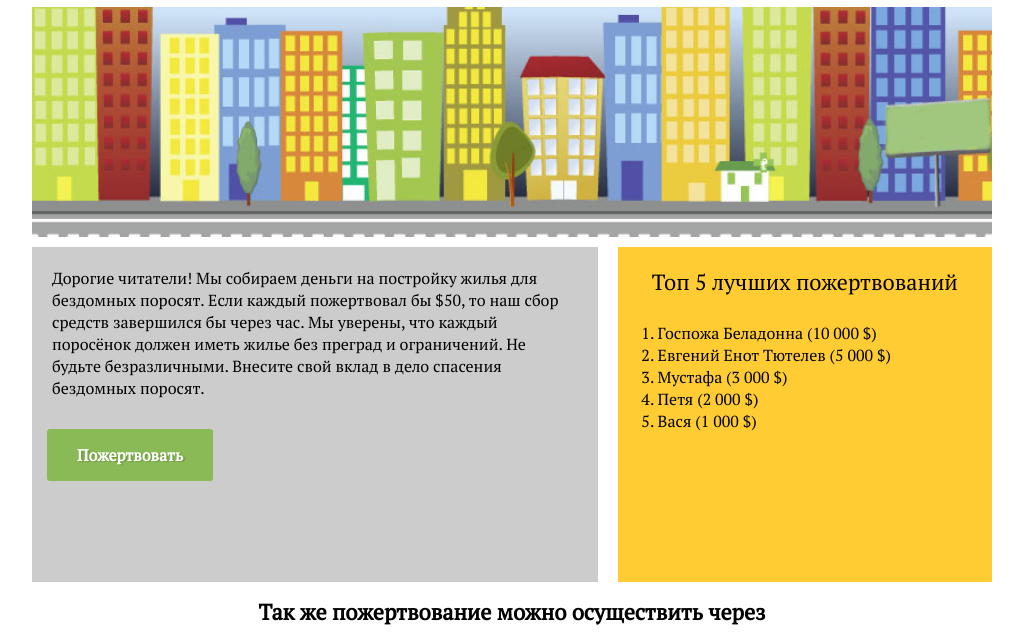
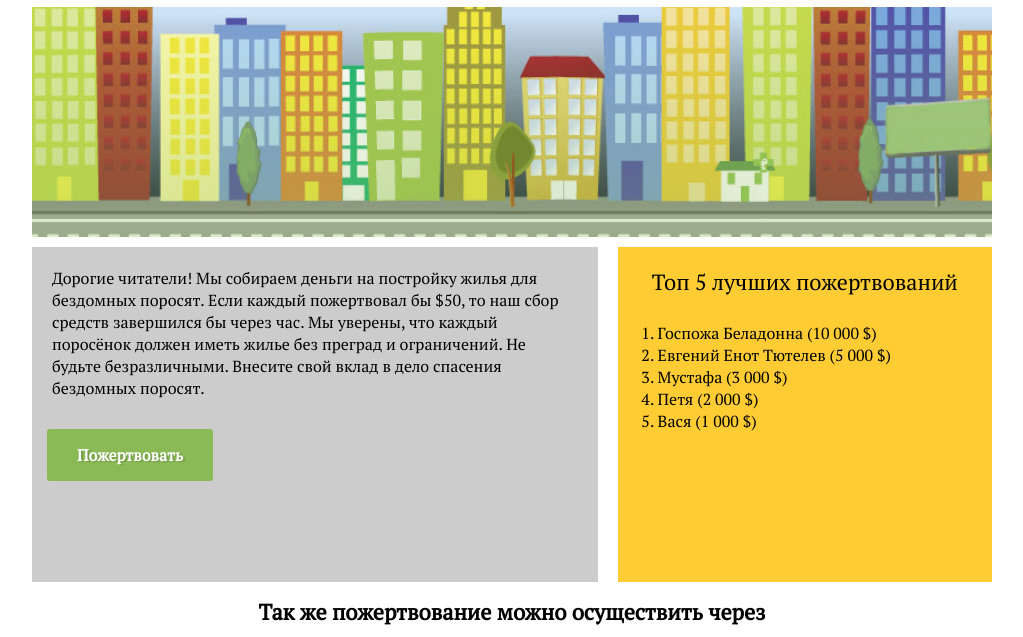
Before and after one commit to exwarvlad/landing, a plain HTML site: page index.html in a window 1280 px wide. Shown: the part 131-768 px from the top of the page, without its empty margins (128-1151 px from the left). Drawn offline with nearby package versions, Linux system fonts and the light colour scheme.

Commit message:
upgrade parallax

```diff
--- a/index.html
+++ b/index.html
@@ -6,6 +6,7 @@
 
   <link rel="stylesheet" href="stylesheet/header.css">
   <link rel="stylesheet" href="stylesheet/grid.css">
+  <link rel="stylesheet" href="stylesheet/intro.css">
   <link href="https://fonts.googleapis.com/css?family=PT+Serif" rel="stylesheet">
 
   <script src="https://ajax.googleapis.com/ajax/libs/jquery/1.11.0/jquery.min.js"></script>
@@ -19,7 +20,7 @@
     <img src="images/logo.jpg" alt="[Логотип]" class="optimal">
   </div>
 
-  <div data-parallax="scroll" data-image-src="images/gorod.jpg">
+  <div class="intro" data-parallax="scroll" data-image-src="images/gorod.jpg">
     <p></p>
     <p></p>
     <p></p>
--- /dev/null
+++ b/stylesheet/intro.css
@@ -0,0 +1,10 @@
+.intro {
+  background-color: rgba(0, 0, 0, 0);
+  background-image: linear-gradient(rgba(138, 186, 86, 0), rgba(138, 186, 86, 0.3) 95%);
+  background-size: cover;
+  background-repeat: no-repeat;
+  background-attachment: scroll, fixed;
+  background-position: 0 0%, center top;
+
+  color: #fff;
+}
```
